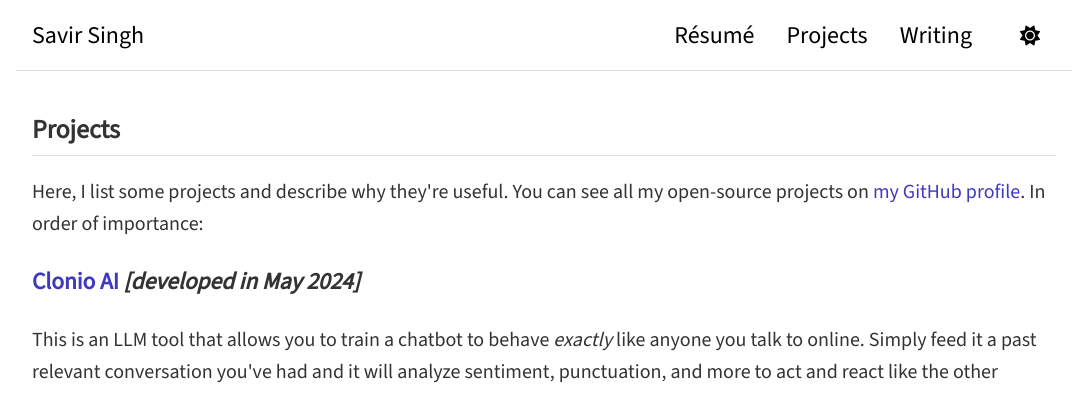
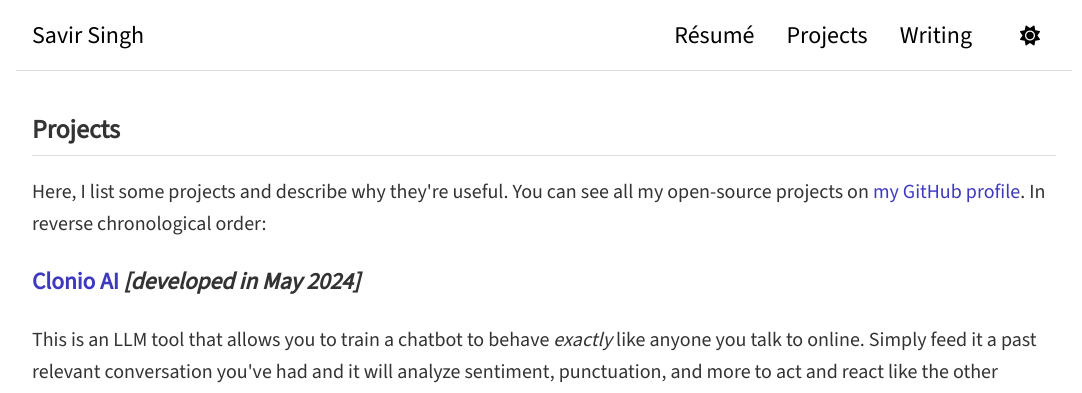
Before and after one commit to savirsingh/savirsingh.github.io, a Jekyll site: the page built from projects.html, in a window 1280 px wide. Shown: the top 393 px of the page, without its empty margins (96-1178 px from the left). Built offline with Jekyll 4.4.1, drawn with Linux system fonts in a browser that asks for light colours.

Commit message:
My projects are NOT ordered by importance.
It's actually reverse chronological order.

```diff
--- a/projects.html
+++ b/projects.html
@@ -6,7 +6,7 @@ permalink: /projects/
 
 <section id="projects">
             <h2>Projects</h2>
-            <p>Here, I list some projects and describe why they're useful. You can see all my open-source projects on <a href="https://github.com/savirsingh">my GitHub profile</a>. In order of importance:</p>
+            <p>Here, I list some projects and describe why they're useful. You can see all my open-source projects on <a href="https://github.com/savirsingh">my GitHub profile</a>. In reverse chronological order:</p>
             <h3><a href="https://clonioai.guessoword.com">Clonio AI</a> <i>[developed in May 2024]</i></h3>
             <p>This is an LLM tool that allows you to train a chatbot to behave <i>exactly</i> like anyone you talk to online. Simply feed it a past relevant conversation you've had and it will analyze sentiment, punctuation, and more to act and react like the other person when talking to you. Clonio is a useful tool if you want to experience a conversation <i>before</i> actually having it. Some example scenarios include asking your boss for a raise, asking a recruiter what your chances look like for a job, or asking your crush out.</p>
             <h3><a href="https://mathcontestrepository.pythonanywhere.com">The Math Contest Repository</a> <i>[developed in October 2023]</i></h3>
```
